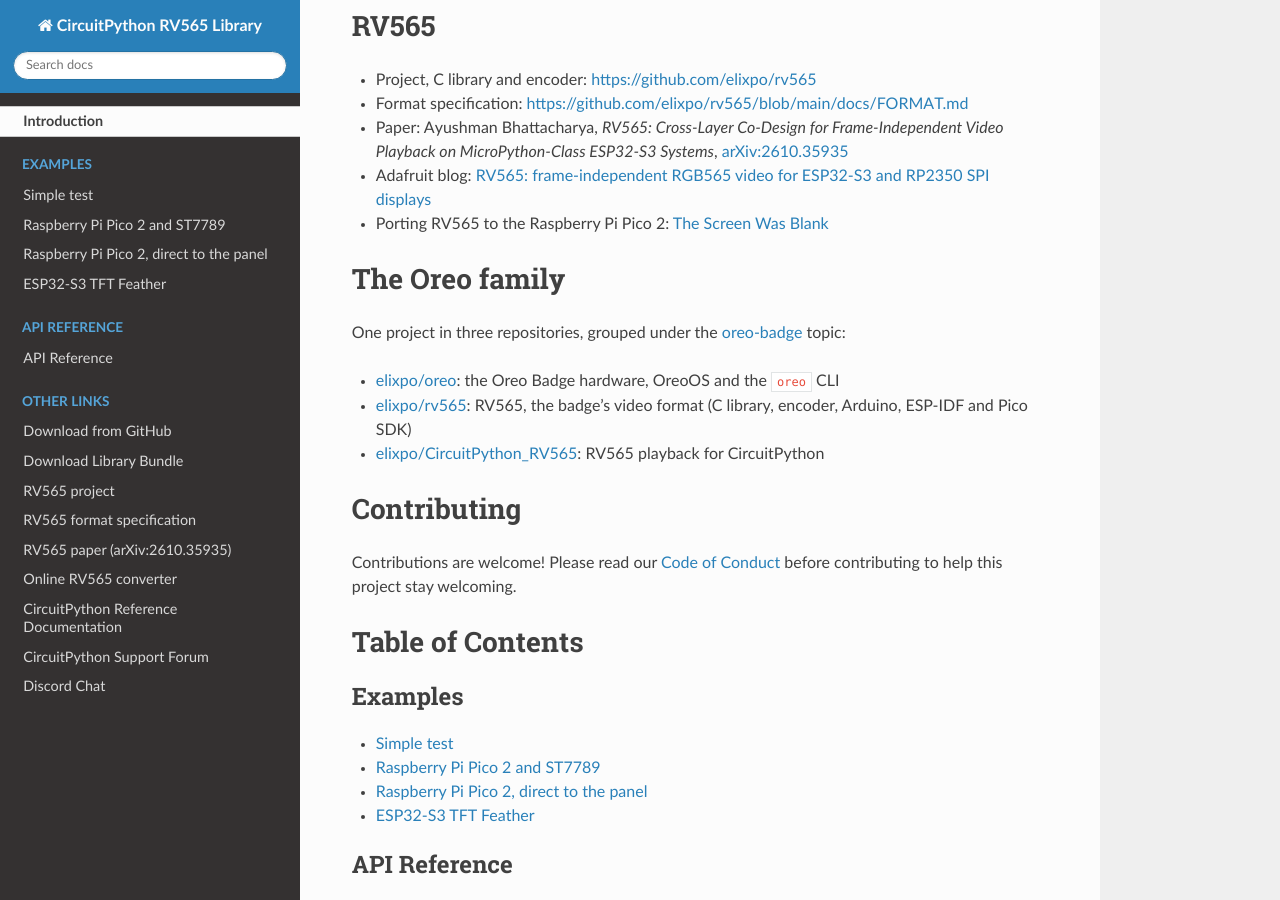
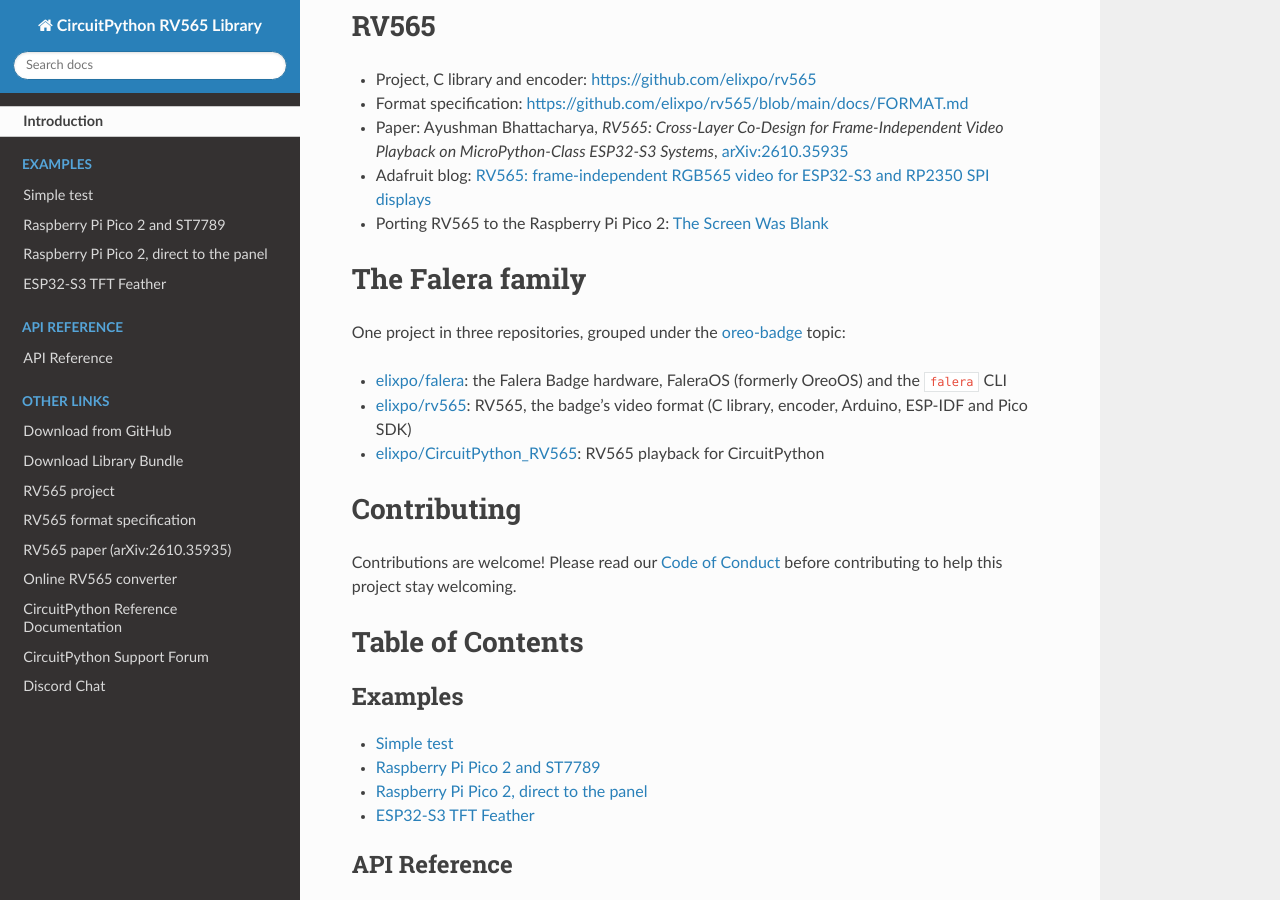
Before and after one commit to elixpo/CircuitPython_RV565, a Sphinx documentation site: the page built from docs/index.rst, in a window 1280 px wide and 900 px high, scrolled down 5253 px. Built offline with Sphinx 7.4.7 and the Read the Docs theme 3.1.0, drawn with Linux system fonts in a browser that asks for light colours.

Commit message:
Docs: OreoOS is now FaleraOS, the badge is the Falera Badge (#6)
The project was renamed on 2026-11-18 (elixpo/falera#186). Point the
converter links at falera.elixpo.com and the family list at
github.com/elixpo/falera. The oreo-badge GitHub topic link is unchanged.

Signed-off-by: Circuit-Overtime <ayushman.elixpo@gmail.com>

```diff
--- a/README.rst
+++ b/README.rst
@@ -219,7 +219,7 @@ The examples folder has:
 Making clips
 ------------
 
-Use the `online converter <https://oreo.elixpo.com/rv565/convert/>`_, which
+Use the `online converter <https://falera.elixpo.com/rv565/convert/>`_, which
 runs in your browser, or the Python tool:
 
 .. code-block:: shell
@@ -299,13 +299,13 @@ RV565
   <https://blog.adafruit.com/2026/11/10/rv565-frame-independent-rgb565-video-for-esp32-s3-and-rp2350-spi-displays/>`_
 * Porting RV565 to the Raspberry Pi Pico 2: `The Screen Was Blank <https://blogs.elixpo.com/elixpohere/rv565-pico-2-tweak>`_
 
-The Oreo family
-===============
+The Falera family
+=================
 
 One project in three repositories, grouped under the
 `oreo-badge <https://github.com/orgs/elixpo/repositories?q=topic%3Aoreo-badge>`_ topic:
 
-* `elixpo/oreo <https://github.com/elixpo/oreo>`_: the Oreo Badge hardware, OreoOS and the ``oreo`` CLI
+* `elixpo/falera <https://github.com/elixpo/falera>`_: the Falera Badge hardware, FaleraOS (formerly OreoOS) and the ``falera`` CLI
 * `elixpo/rv565 <https://github.com/elixpo/rv565>`_: RV565, the badge's video format (C library, encoder, Arduino, ESP-IDF and Pico SDK)
 * `elixpo/CircuitPython_RV565 <https://github.com/elixpo/CircuitPython_RV565>`_: RV565 playback for CircuitPython
 
--- a/docs/index.rst
+++ b/docs/index.rst
@@ -35,7 +35,7 @@ Table of Contents
     RV565 project <https://github.com/elixpo/rv565>
     RV565 format specification <https://github.com/elixpo/rv565/blob/main/docs/FORMAT.md>
     RV565 paper (arXiv:2610.35935) <https://arxiv.org/abs/2610.35935>
-    Online RV565 converter <https://oreo.elixpo.com/rv565/convert/>
+    Online RV565 converter <https://falera.elixpo.com/rv565/convert/>
     CircuitPython Reference Documentation <https://docs.circuitpython.org>
     CircuitPython Support Forum <https://forums.adafruit.com/viewforum.php?f=60>
     Discord Chat <https://adafru.it/discord>
```
